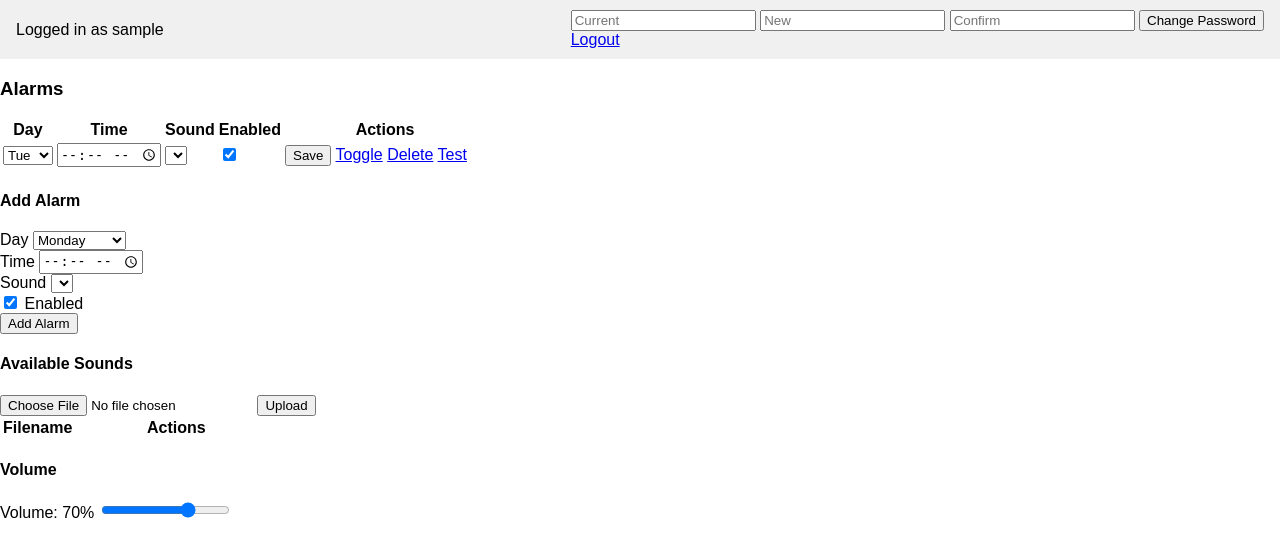
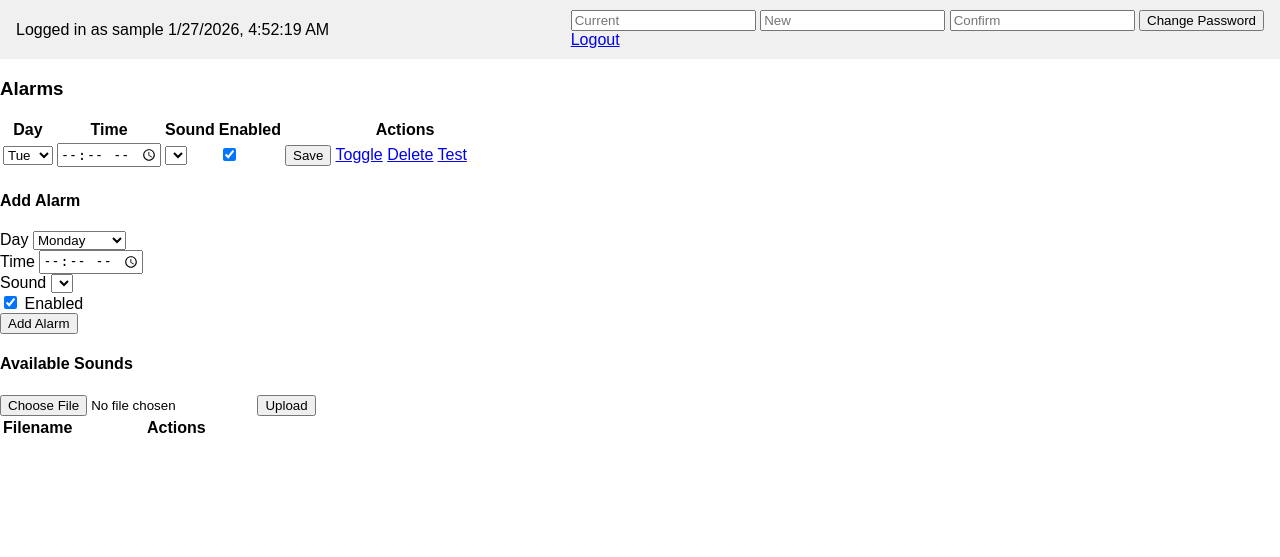
Before and after one commit to kd5jp/ChurchBell, a Flask app: page / in a window 1280 px wide. Shown: the top 557 px of the page. Run offline with Flask 3, Linux system fonts and the light colour scheme; the visitor is signed in with stand-in values (Sample User, id 1); data comes from the database, SQL or seed files in the repository; tables that the repository leaves empty hold one stand-in row (values such as "Sample post"); lists and menus that the app fills with data are empty.

Commit message:
Update alarms.html

```diff
--- a/templates/alarms.html
+++ b/templates/alarms.html
@@ -1,8 +1,15 @@
 {% extends "base.html" %}
 {% block content %}
 
+<!-- ===========================
+     TOP BAR WITH CLOCK
+=========================== -->
 <div class="top-bar mb-3 d-flex justify-content-between align-items-center">
-  <div>Logged in as {{ session.username }}</div>
+  <div>
+    Logged in as {{ session.username }}
+    <span class="ms-4 fw-bold" id="system-clock"></span>
+  </div>
+
   <div>
     <form method="post" action="{{ url_for('change_password') }}" class="d-inline">
       <input type="password" name="current_password" placeholder="Current" required>
@@ -14,8 +21,18 @@
   </div>
 </div>
 
+<script>
+function updateClock() {
+  const now = new Date();
+  const clock = document.getElementById("system-clock");
+  clock.textContent = now.toLocaleString();
+}
+setInterval(updateClock, 1000);
+updateClock();
+</script>
+
 <!-- ===========================
-     ALARMS CARD
+     1. ALARMS SECTION
 =========================== -->
 <div class="card mb-4">
   <div class="card-header">
@@ -30,7 +47,7 @@
           <th>Time</th>
           <th>Sound</th>
           <th>Enabled</th>
-          <th style="width: 200px;">Actions</th>
+          <th style="width: 240px;">Actions</th>
         </tr>
       </thead>
 
@@ -82,7 +99,7 @@
 </div>
 
 <!-- ===========================
-     ADD ALARM CARD
+     2. ADD ALARM SECTION
 =========================== -->
 <div class="card mb-4">
   <div class="card-header">
@@ -135,7 +152,7 @@
 </div>
 
 <!-- ===========================
-     AVAILABLE SOUNDS CARD
+     3. AVAILABLE SOUNDS SECTION
 =========================== -->
 <div class="card mb-4">
   <div class="card-header d-flex justify-content-between align-items-center">
@@ -170,43 +187,4 @@
   </div>
 </div>
 
-<!-- ===========================
-     VOLUME SLIDER CARD
-=========================== -->
-<div class="card mb-4">
-  <div class="card-header">
-    <h4 class="mb-0">Volume</h4>
-  </div>
-
-  <div class="card-body">
-    <label for="volume" class="form-label">
-      Volume: <span id="volume-value">{{ volume }}</span>%
-    </label>
-    <input type="range" id="volume" min="0" max="100" value="{{ volume }}" class="form-range">
-  </div>
-</div>
-
-<script>
-const volumeSlider = document.getElementById('volume');
-const volumeValue = document.getElementById('volume-value');
-
-volumeSlider.addEventListener('input', () => {
-  volumeValue.textContent = volumeSlider.value;
-});
-
-let volumeTimeout = null;
-volumeSlider.addEventListener('change', () => {
-  if (volumeTimeout) clearTimeout(volumeTimeout);
-  volumeTimeout = setTimeout(() => {
-    const formData = new FormData();
-    formData.append('volume', volumeSlider.value);
-    fetch('{{ url_for("set_volume") }}', {
-      method: 'POST',
-      body: formData,
-      credentials: 'same-origin'
-    });
-  }, 200);
-});
-</script>
-
 {% endblock %}
```
